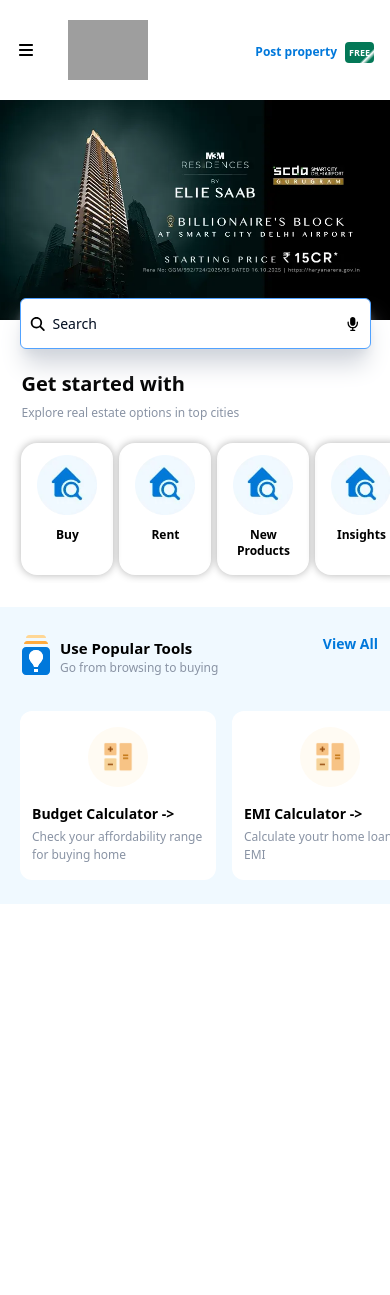
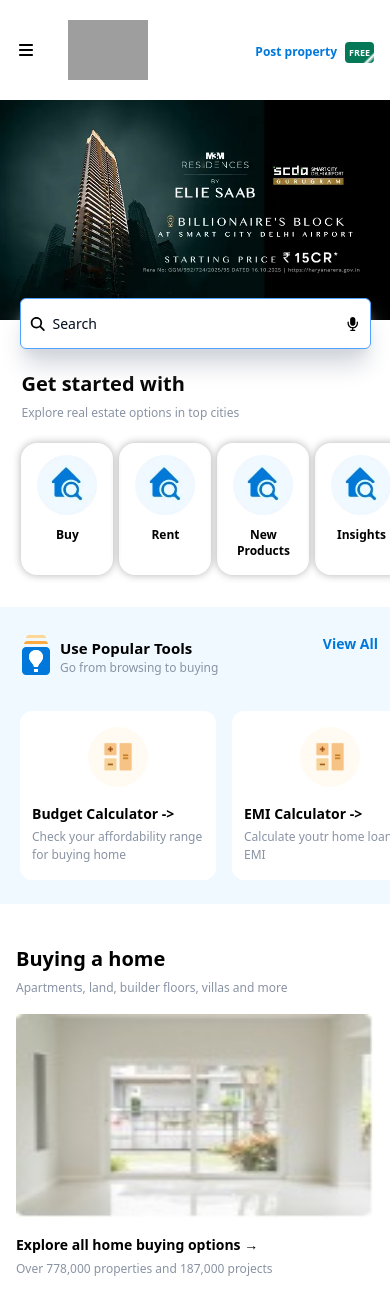
Before and after one commit to siddharth-stn/99AcresClone, a React (Vite) app: page / in a window 390 px wide. Before the commit the page ends 904 px from the top, so only its background shows below. Built offline with nearby package versions, Linux system fonts and the light colour scheme; grey boxes are pictures that could not be loaded.

Commit message:
BuyHome section completes for all screen sizes(responsive)

```diff
--- /dev/null
+++ b/src/components/BuyHome.jsx
@@ -0,0 +1,23 @@
+import buyHome from "../assets/images/BuyHome.jpg";
+
+const BuyHome = () => {
+  return (
+    <div>
+      <div className="px-4 pt-10">
+        <div className="pb-4">
+          <h2 className="font-bold text-[20px]">Buying a home</h2>
+          <span className="text-[#8993A4] text-[12px]">Apartments, land, builder floors, villas and more</span>
+        </div>
+        <figure className="mx-auto pb-4 h-55">
+          <img src={buyHome} alt="buy home" className="w-full h-full" />
+        </figure>
+        <div className="pb-4">
+          <h2 className="font-bold text-[14px]">Explore all home buying options &rarr;</h2>
+          <span className="text-[#8993A4] text-[12px]">Over 778,000 properties and 187,000 projects</span>
+        </div>
+      </div>
+    </div>
+  );
+}
+
+export default BuyHome;
--- a/src/pages/HomePage.jsx
+++ b/src/pages/HomePage.jsx
@@ -1,8 +1,9 @@
 import "../styles/HomePage.css";
-import Header from "../components/Header"
-import HeroSection from "../components/HeroSection"
-import GetStartedSection from "../components/GetStartedSection"
-import PopularToolsSelection from "../components/PopularToolsSelection"
+import Header from "../components/Header";
+import HeroSection from "../components/HeroSection";
+import GetStartedSection from "../components/GetStartedSection";
+import PopularToolsSelection from "../components/PopularToolsSelection";
+import BuyHome from "../components/BuyHome";
 
 const HomePage = () => {
   return (
@@ -14,6 +15,7 @@
         <HeroSection />
         <GetStartedSection />
         <PopularToolsSelection />
+        <BuyHome />
       </div>
       { /*END Outer Wrapper*/}
     </div>
```
Also changed, not shown: src/assets/images/buyHome.jpg (renamed from src/assets/images/img (7).jpg).
